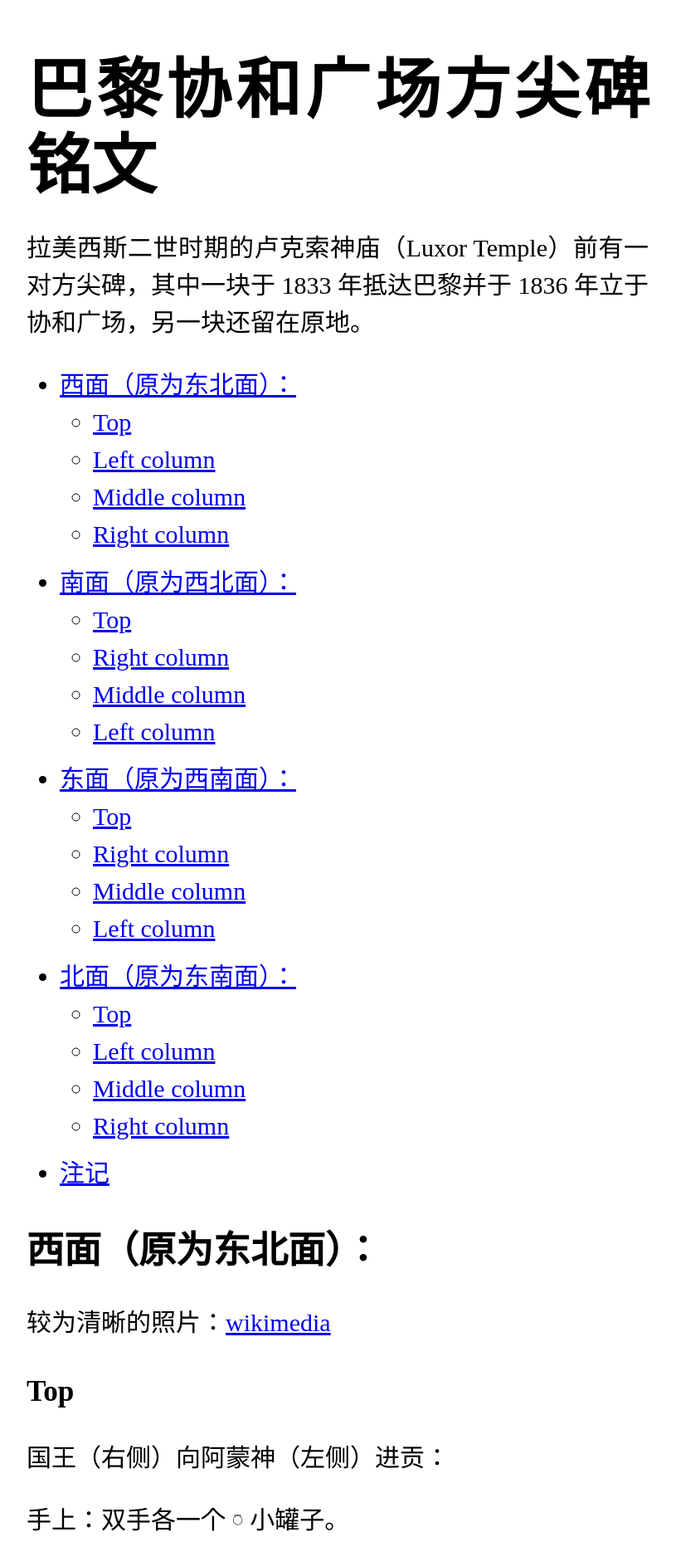
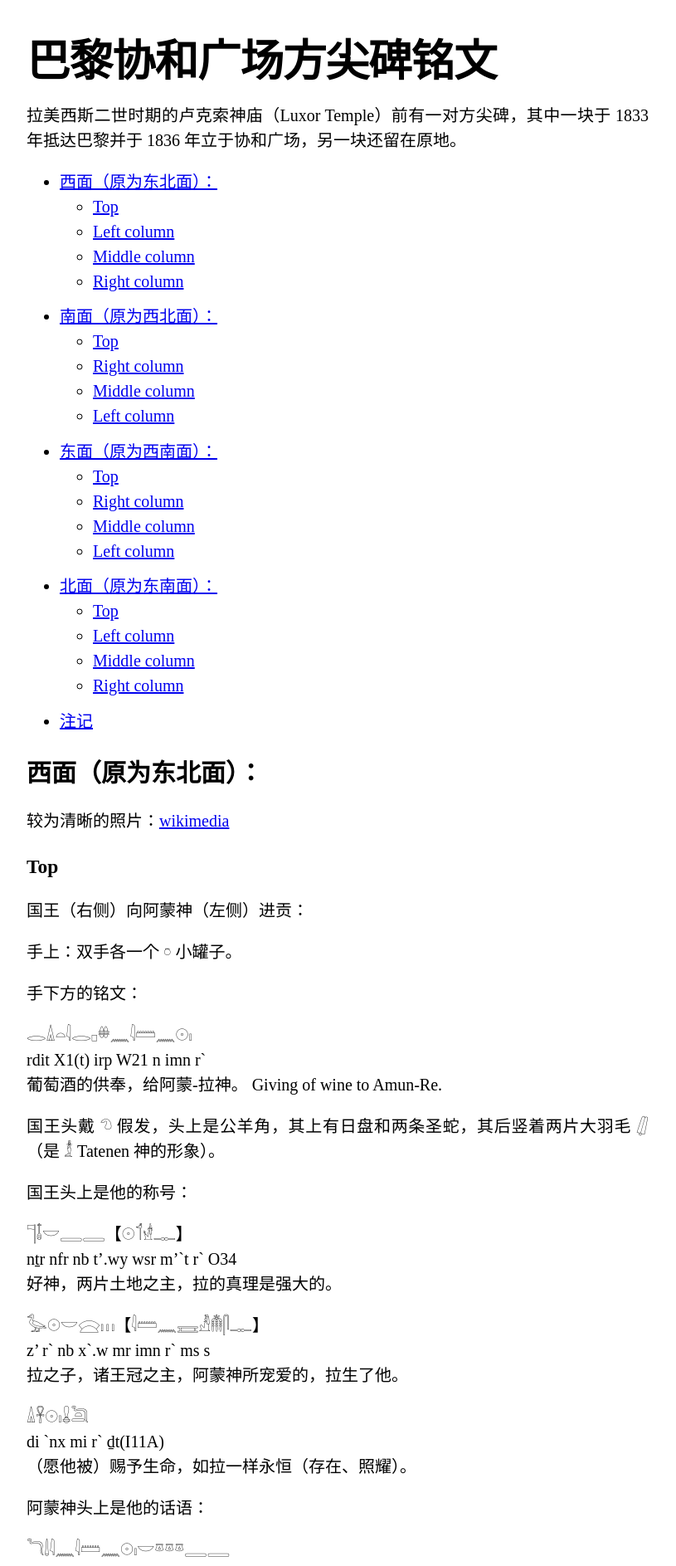
Before and after one commit to keinriesenradinparis/testing_local, a Jekyll site: the page built from _posts/2023-04-27-obelisque-concorde.md, in a window 1280 px wide. Shown: the top 1887 px of the page at 83% size, without its empty margins (233-1048 px from the left). Built offline with Jekyll 4.4.1, drawn with Linux system fonts in a browser that asks for light colours.

Commit message:
update font

```diff
--- a/_sass/styles_light.scss
+++ b/_sass/styles_light.scss
@@ -6,7 +6,7 @@ $content-width:    800px !default;
 $spacing-unit:     25px !default;
 $on-large:        800px !default;
 
-$base-font-size:   30px !default;
+$base-font-size:   20px !default;
 $base-line-height: 1.5 !default;
 $base-font-weight: 400 !default;
 
```
